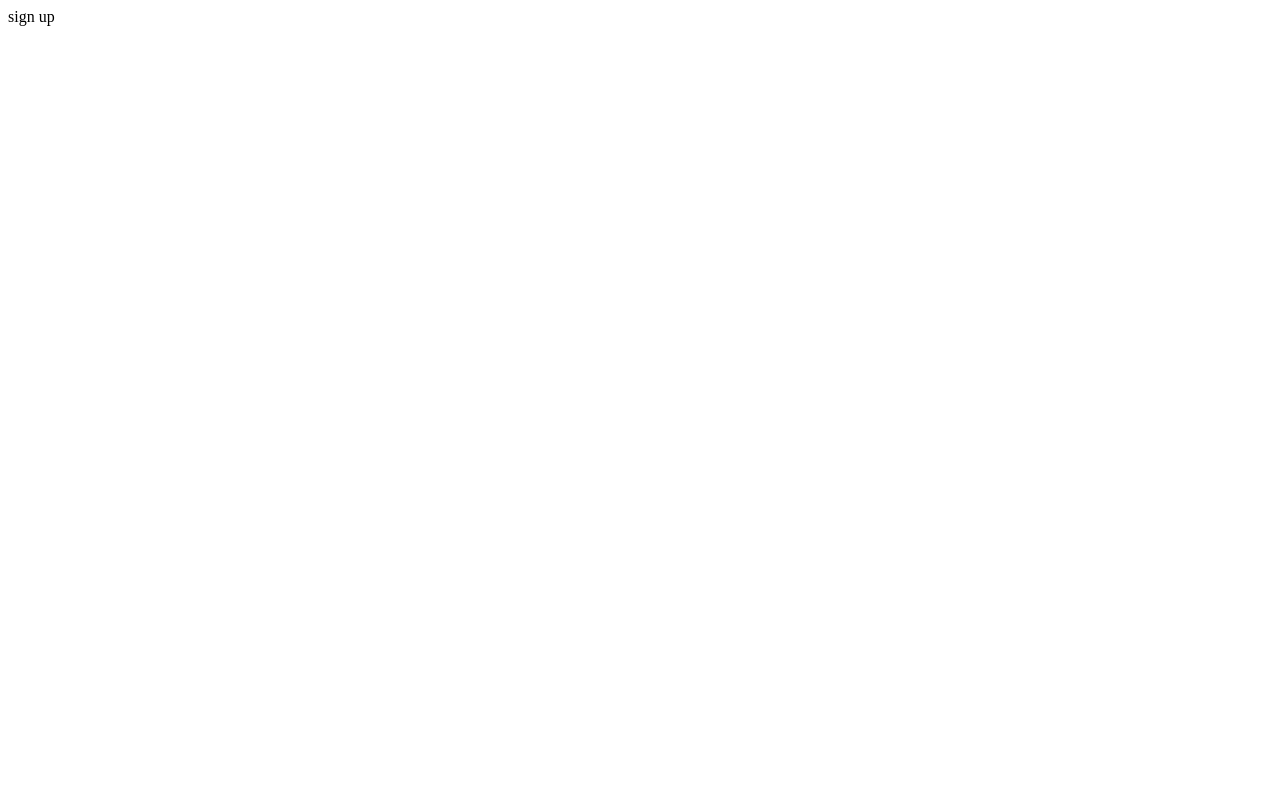
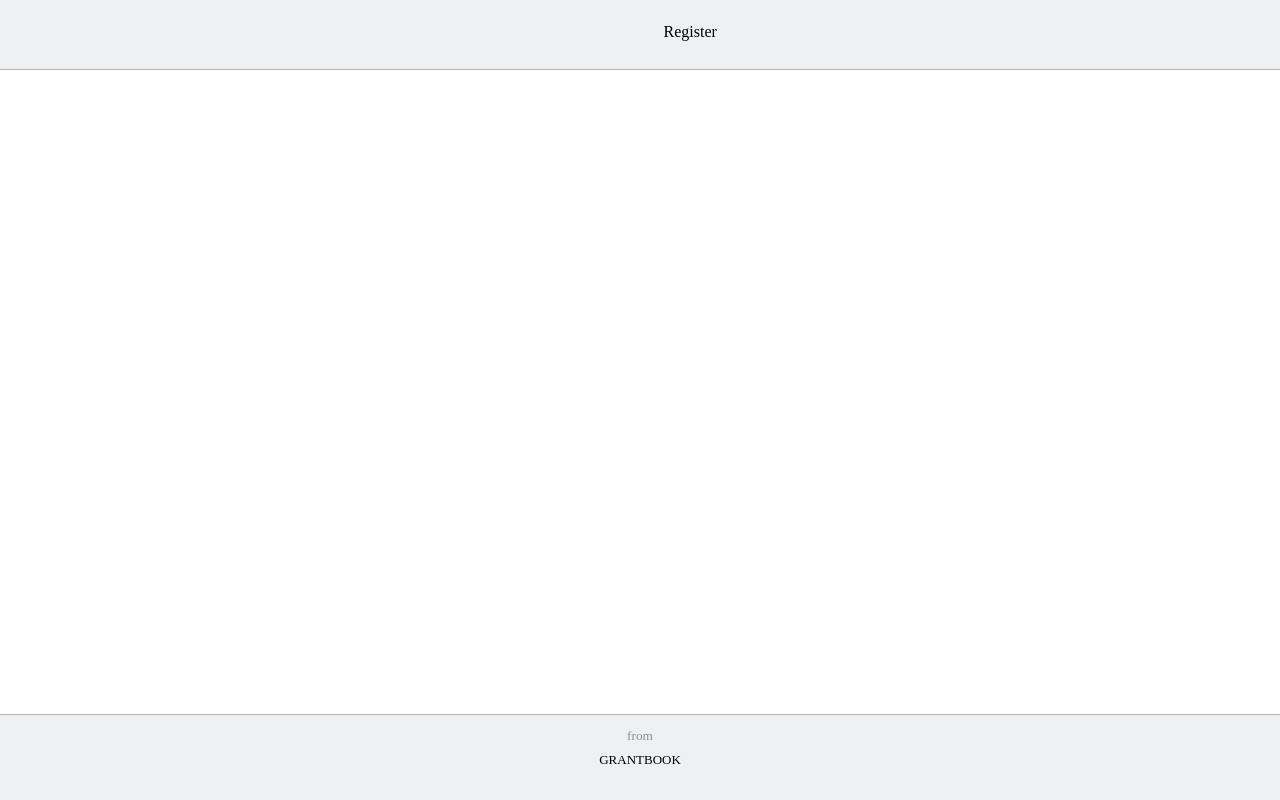
Before and after one commit to grantbelcher/instagrant_main, a React app: page / in a window 1280 px wide. Both pictures are taken after a click on the link "Sign up". Built offline with nearby package versions, Linux system fonts and the light colour scheme; the HTML template or start-up script is replaced by a standard one.

Commit message:
adds header, footer, and nav icon to register view

```diff
--- a/client/src/views/Auth.jsx
+++ b/client/src/views/Auth.jsx
@@ -1,6 +1,6 @@
 import React, { useState } from 'react';
-import LogIn from '../components/LogIn';
-
+import LogIn from './LogIn';
+import Register from './Register';
 
 const styles = {
   container: {
@@ -15,7 +15,7 @@ const Auth = () => {
     return <LogIn changeView={setView} />;
   }
   if (view === 'Sign Up') {
-    return <div>sign up</div>;
+    return <Register changeView={setView} />;
   }
 };
 
--- a/client/src/components/LogIn.jsx
+++ b/client/src/views/LogIn.jsx
@@ -2,7 +2,7 @@ import React, { useState } from 'react';
 import { connect } from 'react-redux';
 import TextField from '@material-ui/core/TextField';
 import { withStyles } from '@material-ui/core/styles';
-import CustomButton from './CustomButton';
+import CustomButton from '../components/CustomButton';
 import { signIn } from '../redux/actions/auth';
 
 const styles = {
@@ -84,8 +84,9 @@ const Login = ({ logIn, error, changeView }) => {
   };
 
   const handleLogIn = () => {
-    console.log('yooooo')
     logIn(username, password);
+    setUsername(null);
+    setPassword(null);
   };
 
   return (
@@ -117,7 +118,7 @@ const Login = ({ logIn, error, changeView }) => {
       }}>
         Don&#39;t have an account yet? <a style={{color: '#0000EE'}} onClick={() => changeView('Sign Up')}>Sign up</a>
       </div>
-      <CustomButton title="Log In" onClick={handleLogIn} disabled={disabled}/>
+      <CustomButton title="Log In" onClick={handleLogIn} disabled={disabled} />
       <div style={styles.footer}
       >
         <div style={{
--- /dev/null
+++ b/client/src/views/Register.jsx
@@ -0,0 +1,74 @@
+import React, { useState } from 'react';
+
+const styles = {
+  container: {
+    display: 'flex',
+    flexDirection: 'column',
+    alignItems: 'center',
+  },
+  backIcon: {
+    color: 'rgb(100, 100, 100)',
+    marginLeft: '5vw',
+  },
+  header: {
+    backgroundColor: '#eff0f1',
+    top: 0,
+    position: 'fixed',
+    height: '8vh',
+    width: '100%',
+    display: 'flex',
+    flexDirection: 'row',
+    justifyContent: 'space-between',
+    alignItems: 'center',
+    paddingBottom: 5,
+    borderBottom: 'solid',
+    borderWidth: 'thin',
+    borderColor: '#b3b4b5',
+  },
+  footer: {
+    backgroundColor: '#eff0f1',
+    bottom: 0,
+    position: 'fixed',
+    height: '10vh',
+    width: '100%',
+    display: 'flex',
+    flexDirection: 'column',
+    alignItems: 'center',
+    paddingTop: 5,
+    borderTop: 'solid',
+    borderWidth: 'thin',
+    borderColor: '#b3b4b5',
+  },
+};
+
+const Register = ({ changeView }) => {
+  return (
+    <div style={styles.container}>
+      <div style={styles.header}>
+        <i class="fa fa-chevron-left fa-2x" aria-hidden="true" style={styles.backIcon} onClick={() => changeView('Log In')} />
+        <div style={{
+          marginRight: '44vw',
+        }}>Register</div>
+      </div>
+      <div style={styles.footer}>
+        <div style={{
+          color: '#8e8e8e',
+          marginTop: '1vh',
+          fontSize: 'smaller',
+        }}
+        >
+          from
+        </div>
+        <div style={{
+          marginTop: '1vh',
+          fontSize: 'small',
+        }}
+        >
+          GRANTBOOK
+        </div>
+      </div>
+    </div>
+  )
+}
+
+export default Register;
```
Also changed, not shown: client/public/bundle.js.
